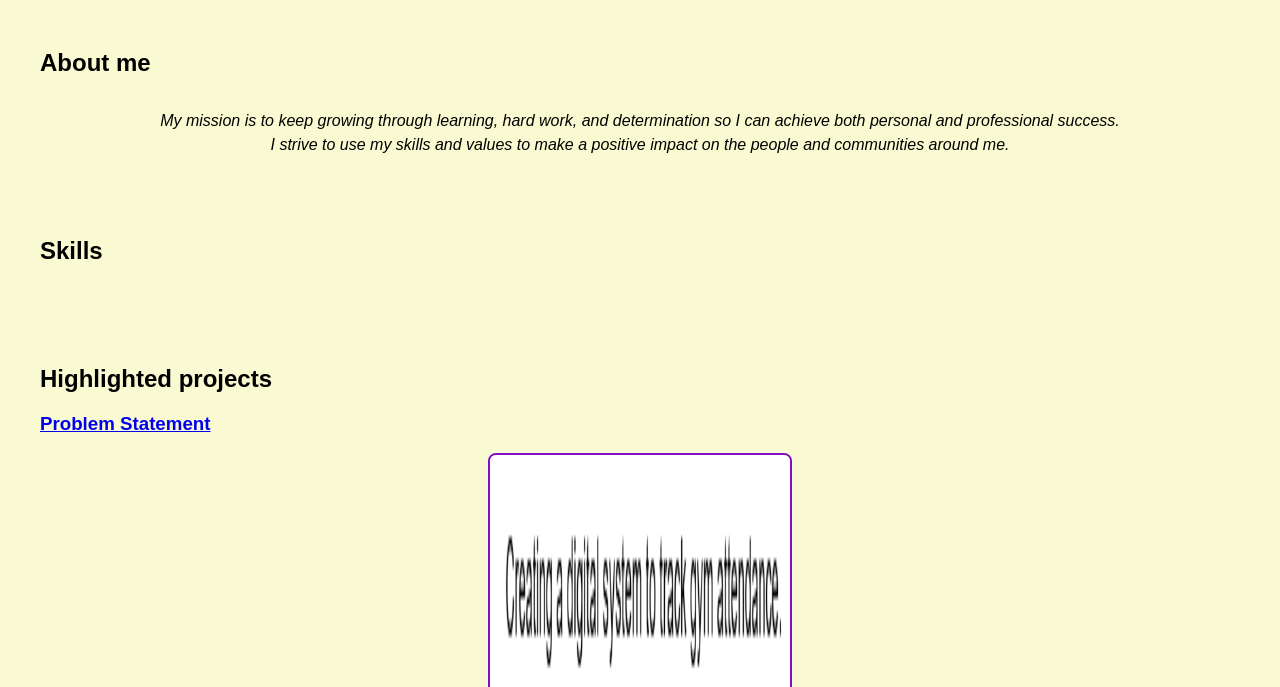
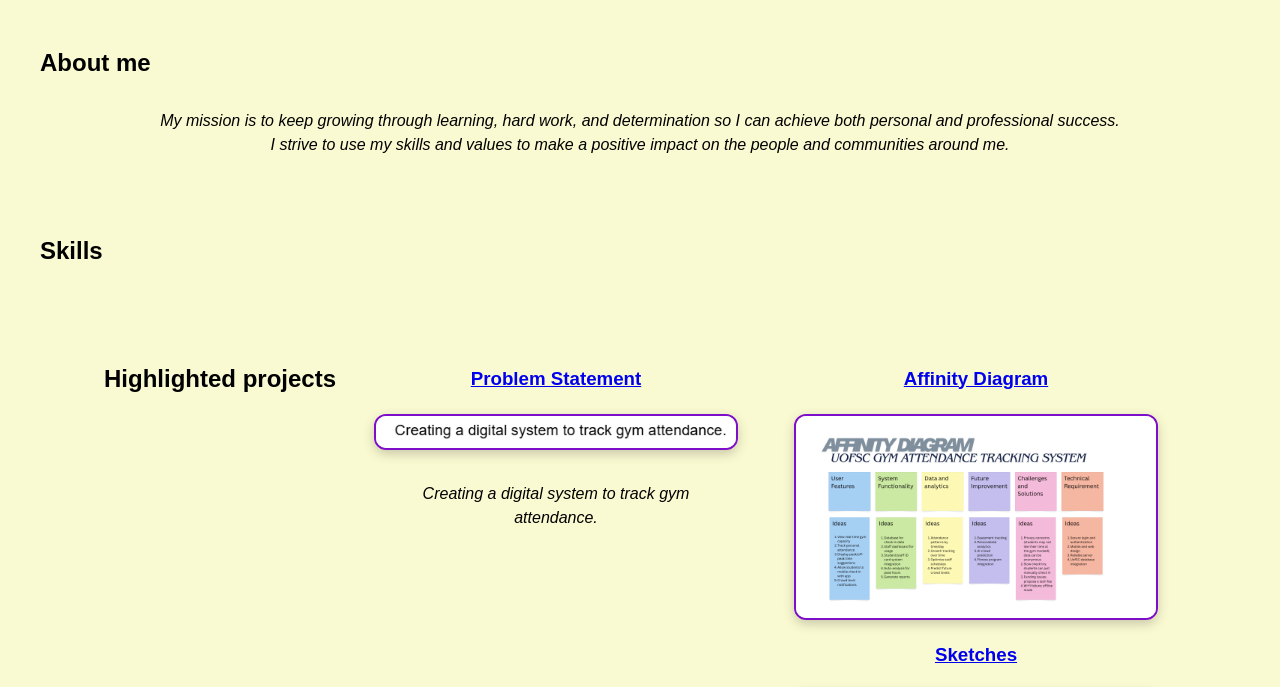
Before and after one commit to CSE-landosprouse/CSE-landosprouse.github.io, a plain HTML site: page index.html in a window 1280 px wide. Shown: the part 79-766 px from the top of the page. Drawn offline with Linux system fonts and the light colour scheme.

Commit message:
Fix image sizes

```diff
--- a/index.html
+++ b/index.html
@@ -34,7 +34,8 @@
                 <a href="Files/Sketches_DOC.pdf"><h3>Sketches</h3></a>
                 <a href="Files/Sketches_DOC.pdf"><img src="Images/Sketches_IMG.png"></a>
                 <p>
-                Brief description about the sketches
+                A combined image showing the project persona, website wireframes,
+                and storyboard for the Gym Attendance Tracker.
                 </p>
             </section>
                 <p>
--- a/styles.css
+++ b/styles.css
@@ -25,19 +25,24 @@ p:last-of-type {
     font-style: italic;
 }
 .project img {
+    width: 90%;              /* responsive width */
+    max-width: 600px;        /* keeps from stretching too large */
+    height: auto;            /* keeps proportions */
+    display: block;
+    margin: 1.5rem auto;     /* centers image */
+    border: 2px solid rgb(126, 14, 201); /* your color */
+    border-radius: 12px;     /* smooth corners */
+    box-shadow: 0 4px 12px rgba(0, 0, 0, 0.2); /* subtle shadow */
+}
+.projects {
+    display: flex;
+    flex-wrap: wrap;
+    justify-content: center;
+    gap: 20px;  /* space between cards */
+}
+
+.project {
+    flex: 1 1 300px;
     max-width: 400px;
-    width: 100%;
-    height: auto;
-    display: block;
-    margin: 1rem auto;
-    border: 2px solid #ccc;
-    border-radius: 8px;
+    text-align: center;
 }
-.project img{
-width: 300px;
-height: 300px;
-margin: 10px;
-border: 2px solid rgb(126, 14, 201); /* choose a color */
-display: block;
-margin: auto;
-}
```
